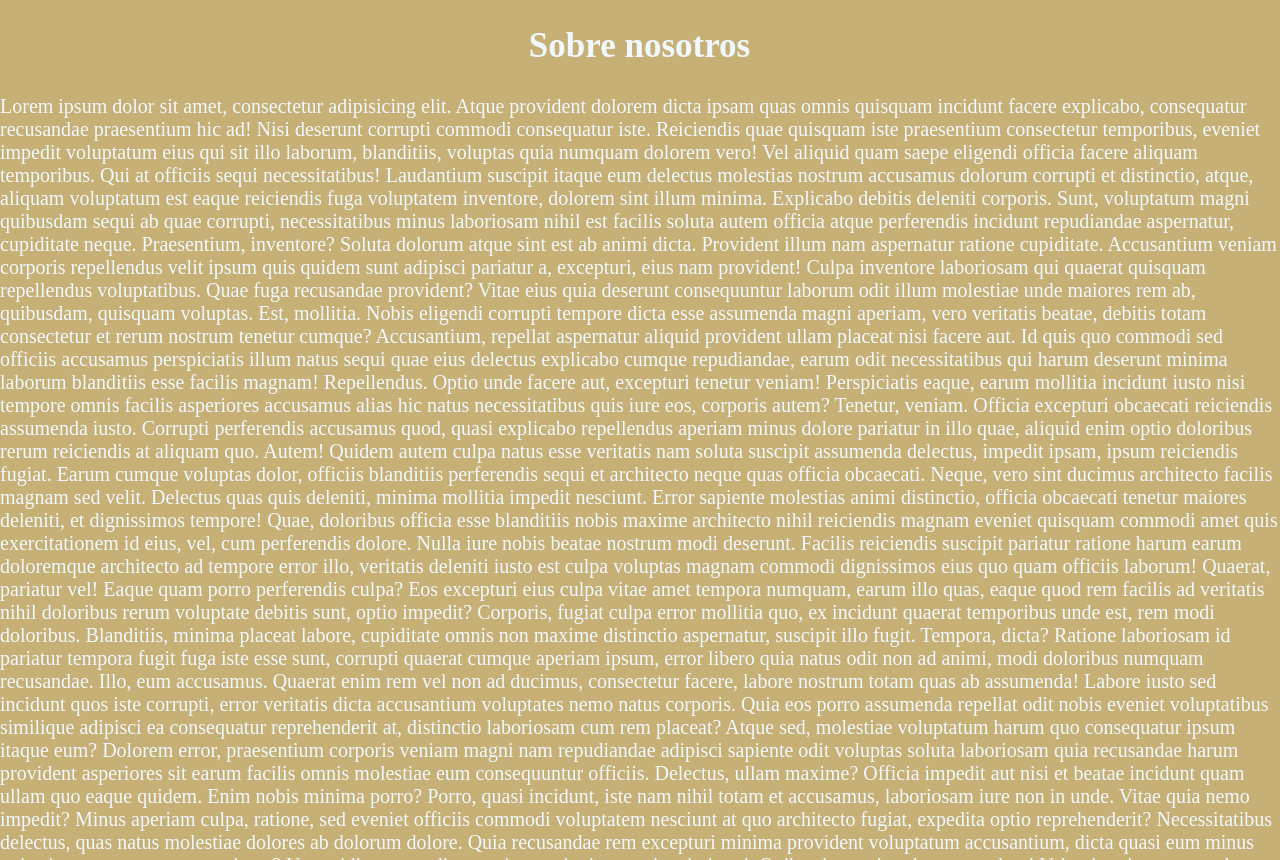
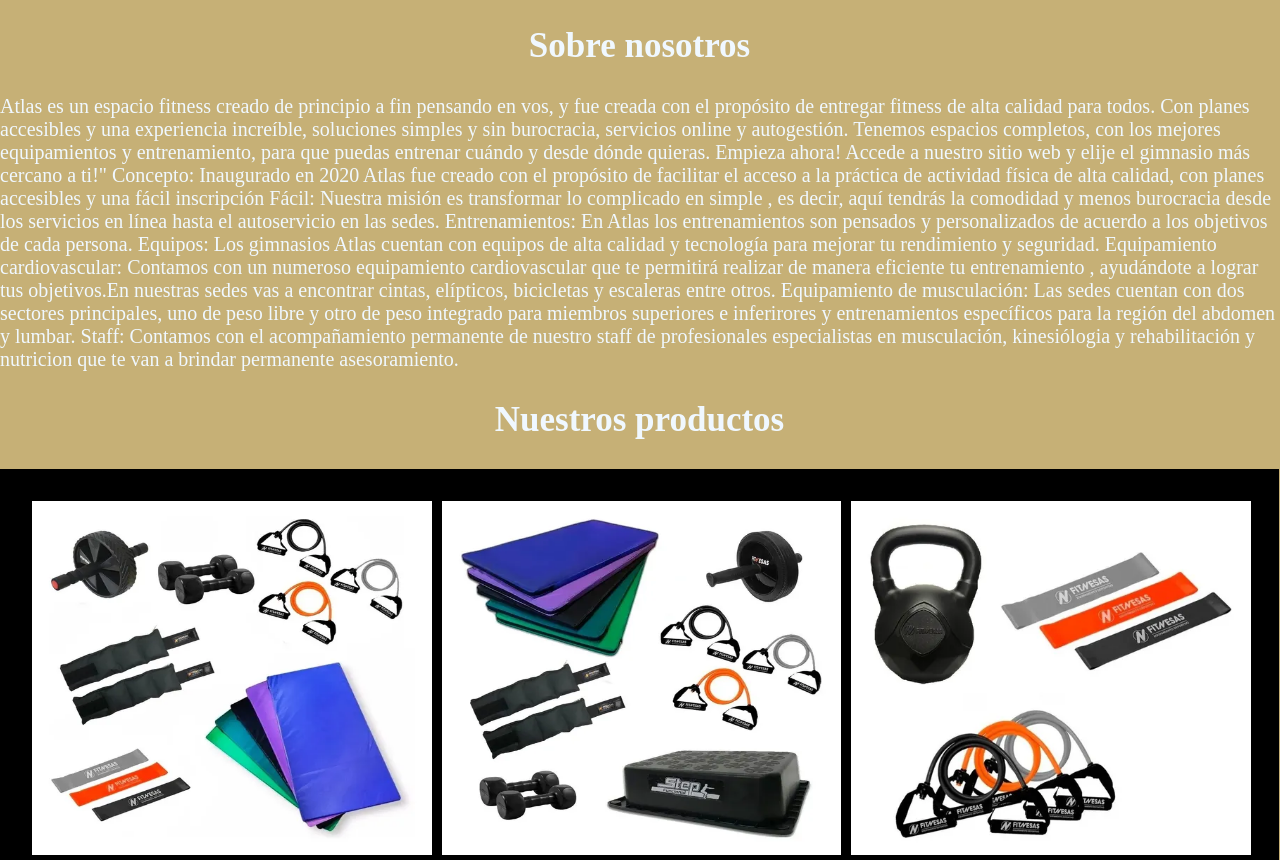
Before and after one commit to Brunoo1612/ProyectoFinal, a plain HTML site: page index.html in a window 1280 px wide. Shown: the part 1068-1928 px from the top of the page. Drawn offline with Linux system fonts and the light colour scheme.

Commit message:
Cambio el texto lorem de prueba por un texto real

```diff
--- a/index.html
+++ b/index.html
@@ -72,36 +72,23 @@
          Sobre nosotros
      </h2>
      <p>
-         Lorem ipsum dolor sit amet, consectetur adipisicing elit. Atque provident dolorem dicta ipsam quas omnis quisquam incidunt facere explicabo, consequatur recusandae praesentium hic ad! Nisi deserunt corrupti commodi consequatur iste.
-         Reiciendis quae quisquam iste praesentium consectetur temporibus, eveniet impedit voluptatum eius qui sit illo laborum, blanditiis, voluptas quia numquam dolorem vero! Vel aliquid quam saepe eligendi officia facere aliquam temporibus.
-         Qui at officiis sequi necessitatibus! Laudantium suscipit itaque eum delectus molestias nostrum accusamus dolorum corrupti et distinctio, atque, aliquam voluptatum est eaque reiciendis fuga voluptatem inventore, dolorem sint illum minima.
-         Explicabo debitis deleniti corporis. Sunt, voluptatum magni quibusdam sequi ab quae corrupti, necessitatibus minus laboriosam nihil est facilis soluta autem officia atque perferendis incidunt repudiandae aspernatur, cupiditate neque. Praesentium, inventore?
-         Soluta dolorum atque sint est ab animi dicta. Provident illum nam aspernatur ratione cupiditate. Accusantium veniam corporis repellendus velit ipsum quis quidem sunt adipisci pariatur a, excepturi, eius nam provident!
-         Culpa inventore laboriosam qui quaerat quisquam repellendus voluptatibus. Quae fuga recusandae provident? Vitae eius quia deserunt consequuntur laborum odit illum molestiae unde maiores rem ab, quibusdam, quisquam voluptas. Est, mollitia.
-         Nobis eligendi corrupti tempore dicta esse assumenda magni aperiam, vero veritatis beatae, debitis totam consectetur et rerum nostrum tenetur cumque? Accusantium, repellat aspernatur aliquid provident ullam placeat nisi facere aut.
-         Id quis quo commodi sed officiis accusamus perspiciatis illum natus sequi quae eius delectus explicabo cumque repudiandae, earum odit necessitatibus qui harum deserunt minima laborum blanditiis esse facilis magnam! Repellendus.
-         Optio unde facere aut, excepturi tenetur veniam! Perspiciatis eaque, earum mollitia incidunt iusto nisi tempore omnis facilis asperiores accusamus alias hic natus necessitatibus quis iure eos, corporis autem? Tenetur, veniam.
-         Officia excepturi obcaecati reiciendis assumenda iusto. Corrupti perferendis accusamus quod, quasi explicabo repellendus aperiam minus dolore pariatur in illo quae, aliquid enim optio doloribus rerum reiciendis at aliquam quo. Autem!
-         Quidem autem culpa natus esse veritatis nam soluta suscipit assumenda delectus, impedit ipsam, ipsum reiciendis fugiat. Earum cumque voluptas dolor, officiis blanditiis perferendis sequi et architecto neque quas officia obcaecati.
-         Neque, vero sint ducimus architecto facilis magnam sed velit. Delectus quas quis deleniti, minima mollitia impedit nesciunt. Error sapiente molestias animi distinctio, officia obcaecati tenetur maiores deleniti, et dignissimos tempore!
-         Quae, doloribus officia esse blanditiis nobis maxime architecto nihil reiciendis magnam eveniet quisquam commodi amet quis exercitationem id eius, vel, cum perferendis dolore. Nulla iure nobis beatae nostrum modi deserunt.
-         Facilis reiciendis suscipit pariatur ratione harum earum doloremque architecto ad tempore error illo, veritatis deleniti iusto est culpa voluptas magnam commodi dignissimos eius quo quam officiis laborum! Quaerat, pariatur vel!
-         Eaque quam porro perferendis culpa? Eos excepturi eius culpa vitae amet tempora numquam, earum illo quas, eaque quod rem facilis ad veritatis nihil doloribus rerum voluptate debitis sunt, optio impedit?
-         Corporis, fugiat culpa error mollitia quo, ex incidunt quaerat temporibus unde est, rem modi doloribus. Blanditiis, minima placeat labore, cupiditate omnis non maxime distinctio aspernatur, suscipit illo fugit. Tempora, dicta?
-         Ratione laboriosam id pariatur tempora fugit fuga iste esse sunt, corrupti quaerat cumque aperiam ipsum, error libero quia natus odit non ad animi, modi doloribus numquam recusandae. Illo, eum accusamus.
-         Quaerat enim rem vel non ad ducimus, consectetur facere, labore nostrum totam quas ab assumenda! Labore iusto sed incidunt quos iste corrupti, error veritatis dicta accusantium voluptates nemo natus corporis.
-         Quia eos porro assumenda repellat odit nobis eveniet voluptatibus similique adipisci ea consequatur reprehenderit at, distinctio laboriosam cum rem placeat? Atque sed, molestiae voluptatum harum quo consequatur ipsum itaque eum?
-         Dolorem error, praesentium corporis veniam magni nam repudiandae adipisci sapiente odit voluptas soluta laboriosam quia recusandae harum provident asperiores sit earum facilis omnis molestiae eum consequuntur officiis. Delectus, ullam maxime?
-         Officia impedit aut nisi et beatae incidunt quam ullam quo eaque quidem. Enim nobis minima porro? Porro, quasi incidunt, iste nam nihil totam et accusamus, laboriosam iure non in unde.
-         Vitae quia nemo impedit? Minus aperiam culpa, ratione, sed eveniet officiis commodi voluptatem nesciunt at quo architecto fugiat, expedita optio reprehenderit? Necessitatibus delectus, quas natus molestiae dolores ab dolorum dolore.
-         Quia recusandae rem excepturi minima provident voluptatum accusantium, dicta quasi eum minus quis vitae natus cumque possimus? Ut cupiditate expedita sequi ea veritatis, reprehenderit qui. Quibusdam qui ut deserunt soluta!
-         Vel qui optio cumque ab pariatur. Maiores nam temporibus laudantium, non corrupti saepe quos consequatur repellat magnam animi adipisci voluptates quibusdam ducimus repudiandae quam doloremque autem voluptatem tempora odio molestias.
-         Facilis officiis minus libero. Quam nesciunt quod voluptatem iste, repellendus atque in consequatur corrupti omnis. Temporibus iste ab minus, maiores inventore consectetur pariatur. Nostrum tenetur facilis fugiat a corrupti adipisci!
-         Voluptatem, deserunt tempore possimus rem in soluta dignissimos. Assumenda, nulla! Sapiente, velit sit ratione possimus, odit maxime architecto ipsam ipsum laudantium qui blanditiis voluptate sed obcaecati, nam accusamus cumque error?
-         Iure, quis quibusdam, excepturi reiciendis eos culpa magni perferendis adipisci ipsa expedita aliquid rerum fugit laborum inventore? Quaerat hic id accusamus aliquam? Natus possimus laudantium esse eum reprehenderit qui veniam.
-         Repellendus dolorem aliquam similique praesentium architecto quod itaque tenetur dicta ipsa minus voluptate sint debitis at quae, excepturi quasi deleniti, in ipsam iusto ducimus sed dolores delectus quia voluptatibus. Vitae!
-         Laboriosam quo doloremque accusamus cum! Culpa, iste! Eveniet voluptates quas vitae ex distinctio dignissimos ut earum. Minus quaerat ad, quasi rerum exercitationem nostrum voluptate molestias assumenda illum aliquid corrupti magni!
-         Provident illum ducimus doloribus culpa sed sequi assumenda reprehenderit, nisi ipsum adipisci sapiente iure quam consequuntur id vel voluptate, inventore possimus repudiandae, omnis consequatur libero. Modi cum quas numquam quasi!
+        Atlas es un espacio fitness creado de principio a fin pensando en vos,  y fue creada con el propósito de entregar fitness de alta calidad para todos. Con planes accesibles y una experiencia increíble, soluciones simples y sin burocracia, servicios online y autogestión. Tenemos espacios completos, con los mejores equipamientos y entrenamiento, para que puedas entrenar cuándo y desde dónde quieras. Empieza ahora! Accede a nuestro sitio web y elije el gimnasio más cercano a ti!"
+        Concepto:
+        Inaugurado en 2020 Atlas fue creado con el propósito de facilitar el acceso a la práctica de actividad física de alta calidad, con planes accesibles y una fácil inscripción
+        Fácil:
+        Nuestra misión es transformar lo complicado en simple , es decir, aquí tendrás la comodidad y menos burocracia desde los servicios en línea hasta el autoservicio en las sedes.
+        Entrenamientos:
+        En Atlas los entrenamientos son pensados y personalizados de  acuerdo a los objetivos de cada persona.
+        Equipos:
+        Los gimnasios Atlas cuentan con equipos de alta calidad y tecnología para mejorar tu rendimiento y seguridad.
+
+        Equipamiento cardiovascular:
+        Contamos con un numeroso equipamiento cardiovascular que te permitirá realizar de manera eficiente tu entrenamiento , ayudándote a lograr tus objetivos.En nuestras sedes vas a encontrar cintas,  elípticos, bicicletas y escaleras entre otros.
+
+        Equipamiento de musculación:
+        Las sedes cuentan con dos sectores principales, uno de peso libre y otro de peso integrado para miembros superiores e inferirores y entrenamientos específicos para la región del abdomen y lumbar.
+        Staff:
+        Contamos con el acompañamiento permanente de nuestro staff de profesionales especialistas en musculación, kinesiólogia y rehabilitación y nutricion que te van a brindar permanente asesoramiento.
      </p>
      </section>
 
```
